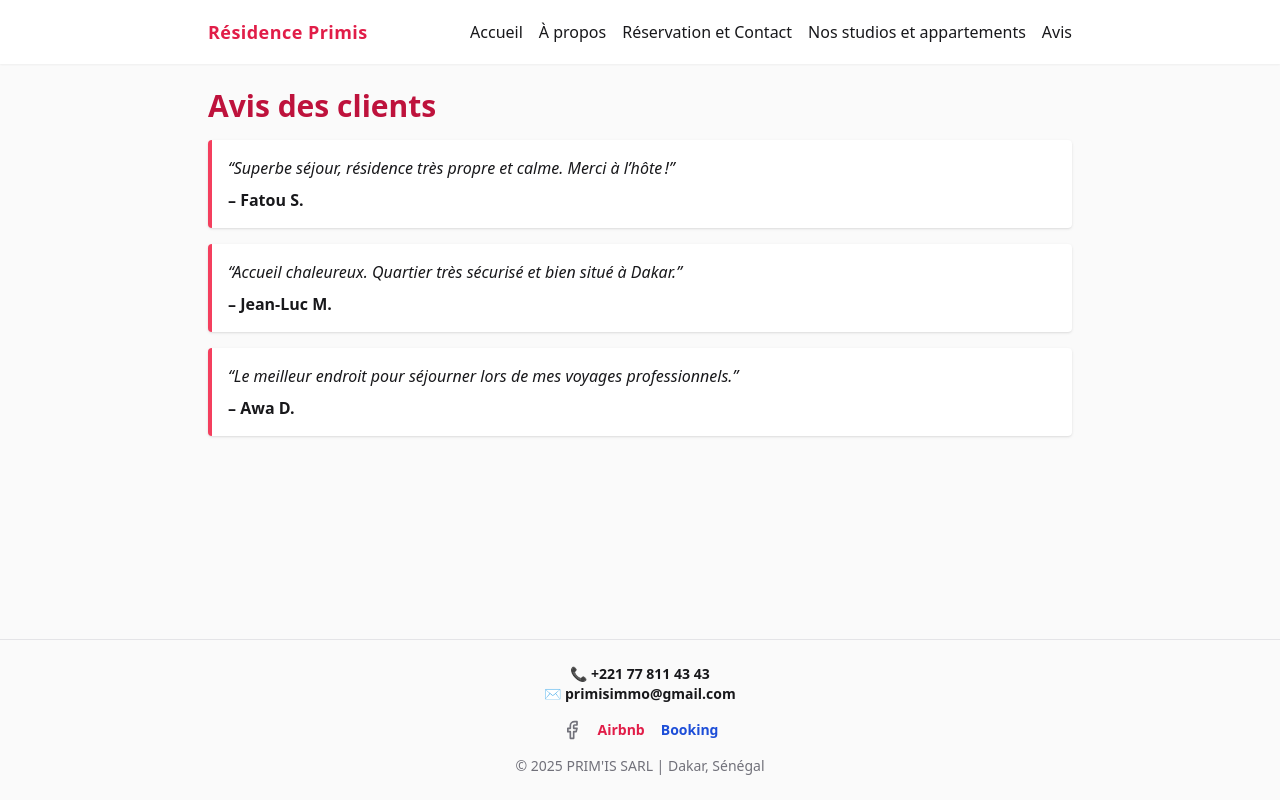
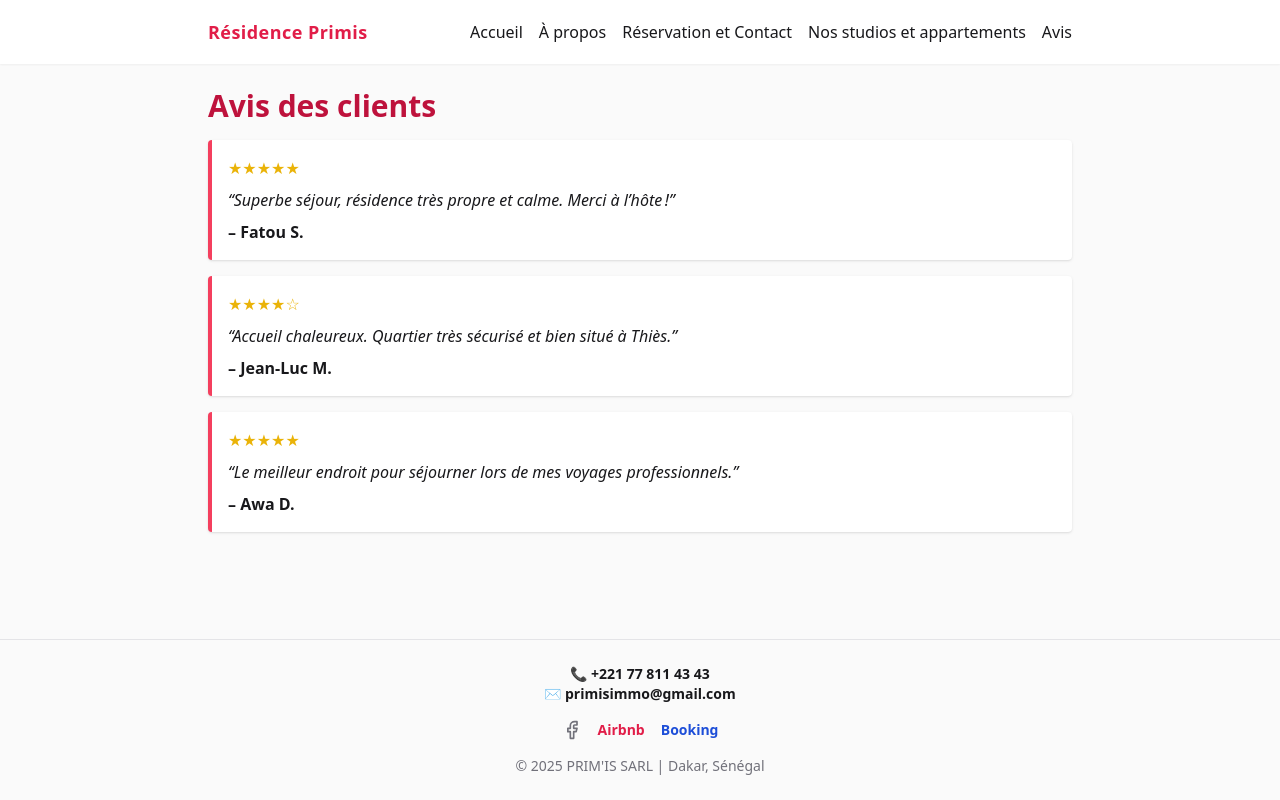
Before and after one commit to thebamba/primis_residence, a Next.js app: page /avis in a window 1280 px wide. Built offline with nearby package versions, Linux system fonts and the light colour scheme.

Commit message:
feat: Ajout d'étoiles pour l'interface dans les avis

```diff
--- a/src/app/avis/page.tsx
+++ b/src/app/avis/page.tsx
@@ -2,16 +2,37 @@ const avis = [
   {
     nom: "Fatou S.",
     texte: "Superbe séjour, résidence très propre et calme. Merci à l’hôte !",
+    note: 5,
   },
   {
     nom: "Jean-Luc M.",
-    texte: "Accueil chaleureux. Quartier très sécurisé et bien situé à Dakar.",
+    texte: "Accueil chaleureux. Quartier très sécurisé et bien situé à Thiès.",
+    note: 4.5,
   },
   {
     nom: "Awa D.",
     texte: "Le meilleur endroit pour séjourner lors de mes voyages professionnels.",
+    note: 5,
   },
 ];
+
+function renderStars(note: number) {
+  const stars = [];
+  const full = Math.floor(note);
+  const half = note % 1 >= 0.5;
+
+  for (let i = 0; i < full; i++) {
+    stars.push(<span key={`full-${i}`} className="text-yellow-500">★</span>);
+  }
+  if (half) {
+    stars.push(<span key="half" className="text-yellow-500">☆</span>);
+  }
+  while (stars.length < 5) {
+    stars.push(<span key={`empty-${stars.length}`} className="text-gray-300">★</span>);
+  }
+
+  return stars;
+}
 
 export default function Avis() {
   return (
@@ -20,6 +41,7 @@ export default function Avis() {
         <ul className="space-y-4">
           {avis.map((a, idx) => (
               <li key={idx} className="bg-white shadow rounded p-4 border-l-4 border-rose-500">
+                <div className="mb-2">{renderStars(a.note)}</div>
                 <p className="italic mb-2">“{a.texte}”</p>
                 <span className="font-semibold">– {a.nom}</span>
               </li>
```
Lines whose indentation alone changed are shown as unchanged.
